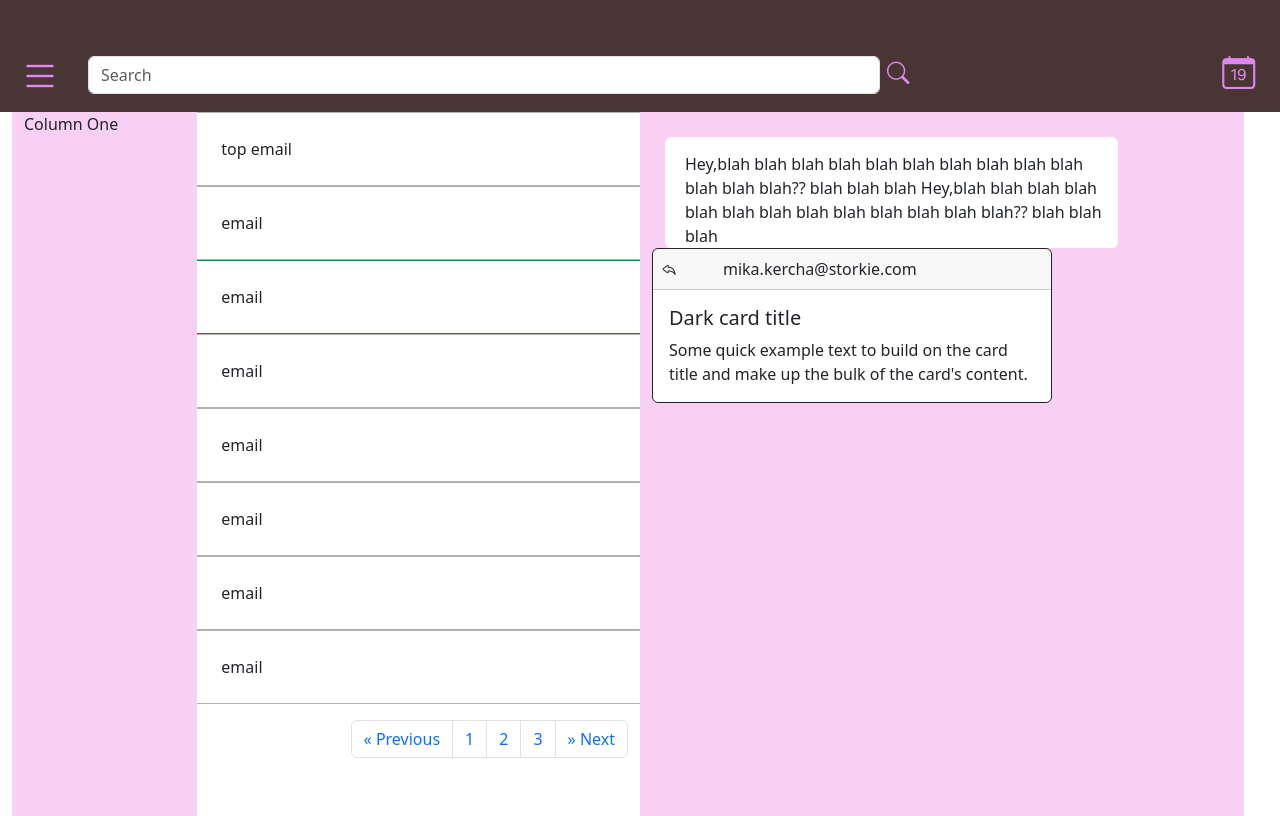
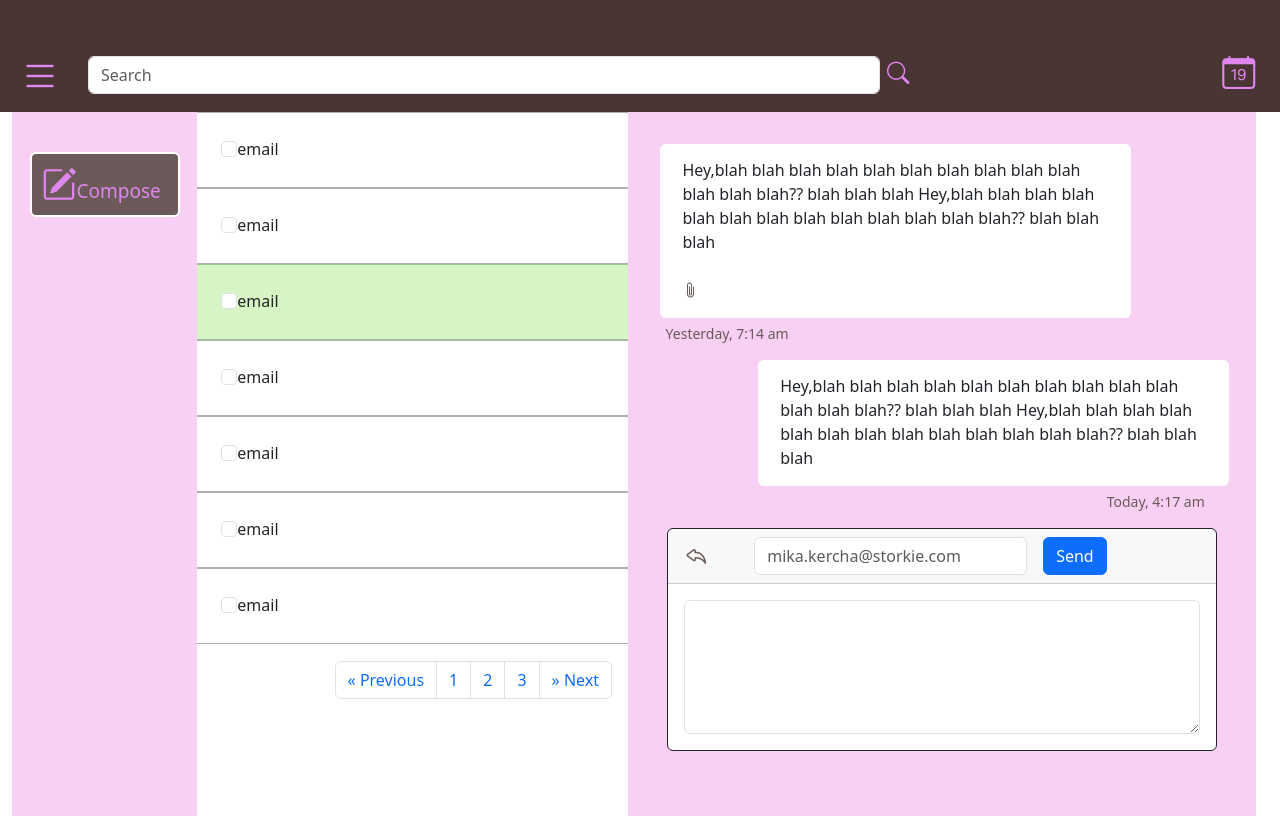
Before and after one commit to bonsaideasea/responsive-email-dnhieu, a plain HTML site: page index.html in a window 1280 px wide. Drawn offline with nearby package versions, Linux system fonts and the light colour scheme.

Commit message:
mostly done with column 3 and started column 1

```diff
--- a/index.html
+++ b/index.html
@@ -37,11 +37,9 @@
             </div>
         </div>
     </nav>
-
-
+ <!-- Column Two which displays emails in the inbox-->
   <div class="container-fluid">
      <div class="row w-100">
-    <!-- Column Two -->
         <div class="col-xs-12 col-md-5 col-lg-4 order-1 g-0">
     <!--search bar for xs&sm screen-->
               <div class="justify-content-center d-md-none d-xxl-block d-xxl-none p-2 ">
@@ -51,16 +49,49 @@
                   </div>
               </div>
     <!--endless rows of emails-->
-            <div class="container-fluid g-0" id="email-col">
-              <div class="row p-4" id="single-email">top email</div>
-              <div class="row p-4" id="single-email">email</div>
-              <div class="row border-success p-4" id="single-email">email</div>
-              <div class="row p-4" id="single-email">email</div>
-              <div class="row p-4" id="single-email">email</div>
-              <div class="row p-4" id="single-email">email</div>
-              <div class="row p-4" id="single-email">email</div>
-              <div class="row p-4" id="single-email">email</div>
-
+            <div class="container-fluid g-0 d-flex flex-column" id="email-col">
+                  <div class="row p-4" id="single-email">
+                      <div class="form-check d-inline-flex">
+                        <input class="form-check-input" type="checkbox" value="" id="defaultCheck1">
+                        <label class="form-check-label" for="defaultCheck1">email</label>
+                      </div>
+                   </div>
+                   <div class="row p-4" id="single-email">
+                      <div class="form-check d-inline-flex">
+                        <input class="form-check-input" type="checkbox" value="" id="defaultCheck1">
+                        <label class="form-check-label" for="defaultCheck1">email</label>
+                      </div>
+                   </div>
+                   <div class="row p-4" id="clicked-email">
+                    <div class="form-check d-inline-flex">
+                      <input class="form-check-input" type="checkbox" value="" id="defaultCheck1">
+                      <label class="form-check-label" for="defaultCheck1">email</label>
+                    </div>
+                  </div>
+                  <div class="row p-4" id="single-email">
+                    <div class="form-check d-inline-flex">
+                      <input class="form-check-input" type="checkbox" value="" id="defaultCheck1">
+                      <label class="form-check-label" for="defaultCheck1">email</label>
+                    </div>
+                  </div>
+                  <div class="row p-4" id="single-email">
+                    <div class="form-check d-inline-flex">
+                      <input class="form-check-input" type="checkbox" value="" id="defaultCheck1">
+                      <label class="form-check-label" for="defaultCheck1">email</label>
+                    </div>
+                  </div>
+                  <div class="row p-4" id="single-email">
+                    <div class="form-check d-inline-flex">
+                      <input class="form-check-input" type="checkbox" value="" id="defaultCheck1">
+                      <label class="form-check-label" for="defaultCheck1">email</label>
+                    </div>
+                </div>
+                <div class="row p-4" id="single-email">
+                  <div class="form-check d-inline-flex">
+                    <input class="form-check-input" type="checkbox" value="" id="defaultCheck1">
+                    <label class="form-check-label" for="defaultCheck1">email</label>
+                  </div>
+               </div>
     <!--pagination-->
                <nav class="email-navbar">
                   <ul class="pagination justify-content-end mt-3">
@@ -84,26 +115,57 @@
             </div>
           </div>
 
-    <!-- Column Three -->
-      <div class="col-md-7 col-lg-6 d-none d-md-block order-1">
-          <div class="container-fluid" id="chat-box">
-            <div class="row" >
-              <div class="col-md-9 rounded" id="single-msg">Hey,blah blah blah blah blah blah blah blah blah blah blah blah blah??
+ <!-- Column Three which displays the email that's currently clicked on -->
+      <div class="col-md-7 col-lg-6 d-none d-md-block order-1 mh-100 g-0" id="chat-box">
+          <div class="container-fluid">
+            <div class="row justify-content-start">
+              <div class="col-md-9 rounded" id="single-msg-left">Hey,blah blah blah blah blah blah blah blah blah blah blah blah blah??
                 blah blah blah Hey,blah blah blah blah blah blah blah blah blah blah blah blah blah??
-                blah blah blah</div>
+                blah blah blah <br><br>
+                <i class="bi bi-paperclip"></i>
+
+              </div>
             </div>
 
+            <div class="row">
+              <div class="col-md-4">
+                <p class="time-left"> Yesterday, 7:14 am </p>
+              </div>
+            </div>
+
+            <div class="row justify-content-end">
+              <div class="col-md-9 rounded" id="single-msg-right">Hey,blah blah blah blah blah blah blah blah blah blah blah blah blah??
+                blah blah blah Hey,blah blah blah blah blah blah blah blah blah blah blah blah blah??
+                blah blah blah
+              </div>
+            </div>
+
+            <div class="row justify-content-end">
+              <div class="col-md-4">
+                <p class="time-right "> Today, 4:17 am </p>
+              </div>
+            </div>
 
             <div class="row">
-                <div class="col">
+                <div class="col col-xl-12 d-flex justify-content-center align-self-end">
        <!-- adding the reply section at the bottom of the screen-->
-                  <div></div>
-                  <div class="card border-dark mb-3" style="max-width: 25rem;">
-                    <i class="bi bi-reply position-absolute top-0 start-0 p-2"></i>
-                    <div class="card-header d-inline-flex">mika.kercha@storkie.com</div>
+                  <div class="card w-100 border-dark mb-3" id="reply">
+                    <i class="bi bi-reply position-absolute" id="reply-icon"></i>
+                        <div class="card-header d-inline-flex col-auto">
+                            <form>
+                                <div class="form-group">
+                                  <input type="email" class="form-control" id="email-domain" placeholder="mika.kercha@storkie.com">
+                                </div>
+                              </form>
+                              <button type="button" class="btn btn-primary">Send</button>
+                            </div>
                                 <div class="card-body text-dark">
-                      <h5 class="card-title">Dark card title</h5>
-                      <p class="card-text">Some quick example text to build on the card title and make up the bulk of the card's content.</p>
+                            <form>
+                              <div class="form-group d-flex">
+                                <label for="exampleFormControlTextarea1"></label>
+                                <textarea class="form-control d-flex justify-content-center" id="form-text-area" rows="5"></textarea>
+                              </div>
+                            </form>
                         </div>
                   </div>
                 </div>
@@ -111,12 +173,13 @@
           </div>
       </div>
 
-
-      <div class="col-xs-12 col-lg-2 d-none d-lg-block">
+ <!-- Column One which displays the side navigation containing all the directories -->
+      <div class="col-xs-12 col-lg-2 d-none d-lg-block d-flex">
         <div class="container-fluid">
           <div class="row">
-            <div class="col" id="lg-list">
-               Column One
+            <div class="col d-flex justify-content-center" id="lg-list">
+              <button type="button" class="btn btn-info">
+                <i class="bi bi-pencil-square"></i>Compose</button>
             </div>
           </div>
         </div>
--- a/styles.css
+++ b/styles.css
@@ -1,10 +1,17 @@
 body {
-    overflow: auto;
+    margin: 0;
+    padding: 0;
 }
 
 #single-email {
-    border-top: 1px solid rgb(72, 59, 59, 0.4);
-    border-bottom: 1px solid rgb(72, 59, 59, 0.4);
+    border-top: 0.75px solid rgb(72, 59, 59, 0.4);
+    border-bottom: 0.75px solid rgb(72, 59, 59, 0.4);
+}
+
+#clicked-email {
+    background-color: rgb(195,239,168,.67);
+    border-top: 1.3px solid rgb(137,183,137,0.8);
+    border-bottom: 1.3px solid rgb(137,183,137,0.8);
 }
 
 #hamburger-icon {
@@ -14,6 +21,10 @@ body {
     font-size: 40px;
 }
 
+#hamburger-icon:hover{
+    cursor:pointer;
+}
+
 #calendar-icon {
     margin-left: 0.5em;
     margin-right: 0.75em;
@@ -21,6 +32,9 @@ body {
     color: #E086EF;
 }
 
+#calendar-icon:hover{
+    cursor:pointer;
+}
 .navbar {
     min-height: 1em;
     background-color: #4A3535;
@@ -64,15 +78,94 @@ h5 {
     background-color: #F8D0F4;
 }
 
+.card {
+    max-width: 35rem;
+    margin-left: 1.7rem;
+    margin-right: 1.7rem;
+}
+
 .card-header {
     font-size: 16px;
     padding-left: 70px;
 }
 
-#single-msg {
-    margin-left:25px;
-    margin-top: 25px;
+#single-msg-left {
+    margin-left:2rem;
+    margin-top: 2rem;
+    margin-right: 2rem;
     background-color: white;
-    padding-top: 15px;
-    padding-left: 20px;
+    padding-top: 0.9rem;
+    padding-left: 1.4rem;
+    padding-bottom: 1rem;
+    padding-right: 1rem;
 }
+
+#single-msg-right {
+    margin-left:1rem;
+    margin-right: 1.7rem;
+    background-color: white;
+    padding-top: 0.9rem;
+    padding-left: 1.4rem;
+    padding-bottom: 1rem;
+    padding-right: 1rem;
+}
+
+#reply-icon {
+    padding-left: 1rem;
+    padding-top: 0.5rem;
+    font-size: 1.5rem;
+    color: #6C5959;
+}
+
+#reply-icon:hover {
+    cursor: pointer;
+}
+
+#email-domain{
+    margin-left: 1rem;
+}
+
+.btn-primary{
+    margin-left: 2rem;
+}
+
+.pagination {
+    margin-right: 1rem;
+    padding-top: 0.1rem;
+}
+
+.time-left{
+    padding-left: 1.6rem;
+    padding-top: 0.3rem;
+    font-size: 14px;
+    color: #6C5959;
+}
+
+.time-right{
+    padding-left: 3rem;
+    padding-top: 0.3rem;
+    font-size: 14px;
+    color: #6C5959;
+
+}
+
+.bi-paperclip {
+    color: #6C5959;
+    font-size:16px;
+}
+
+.btn-info{
+     background-color:#6C5959;
+     border: 2px solid #fff;
+     color:#E086EF;
+     font-size: 19px;
+     padding-left: 5px;
+     padding-top:5px;
+     height: 65px;
+     width: 150px;
+     margin-top: 40px;
+}
+
+.bi-pencil-square{
+    font-size:35px;
+}
```
Lines whose indentation alone changed are shown as unchanged.
